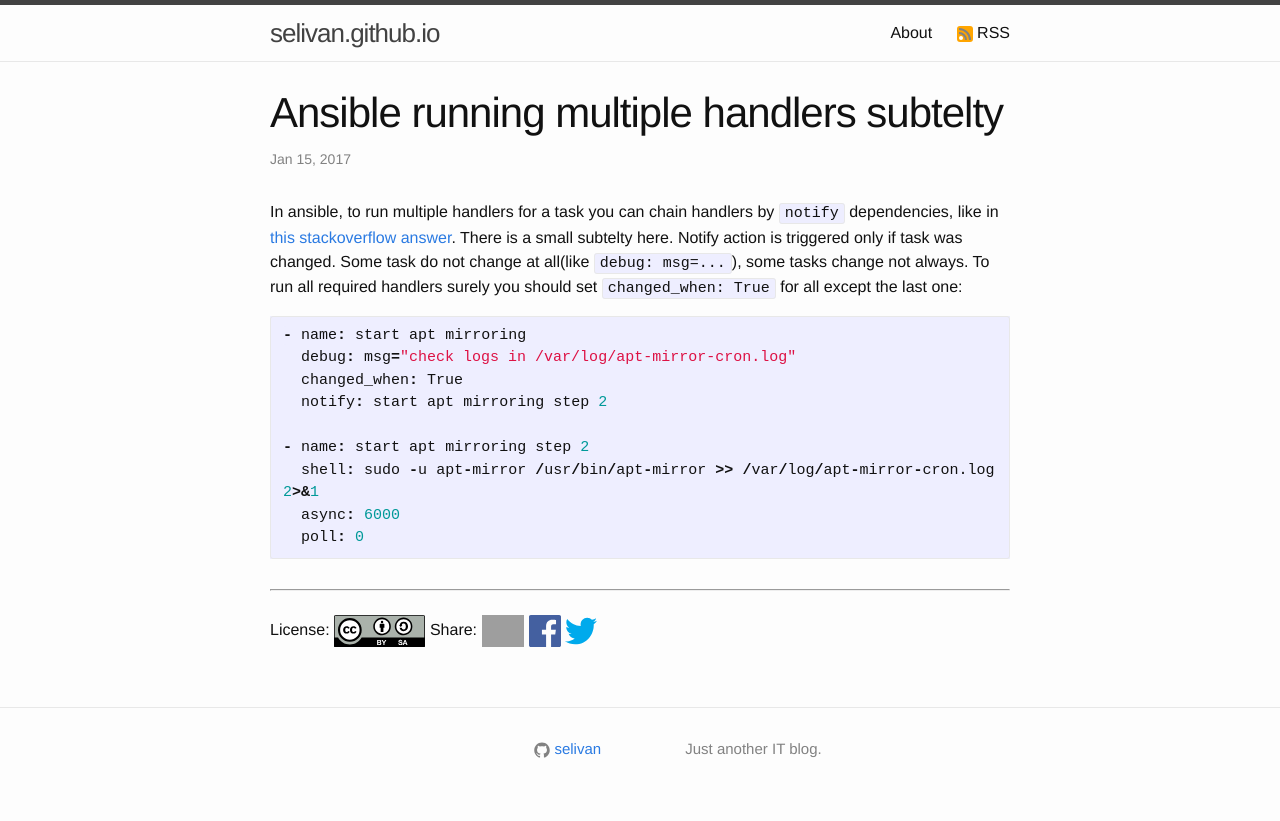
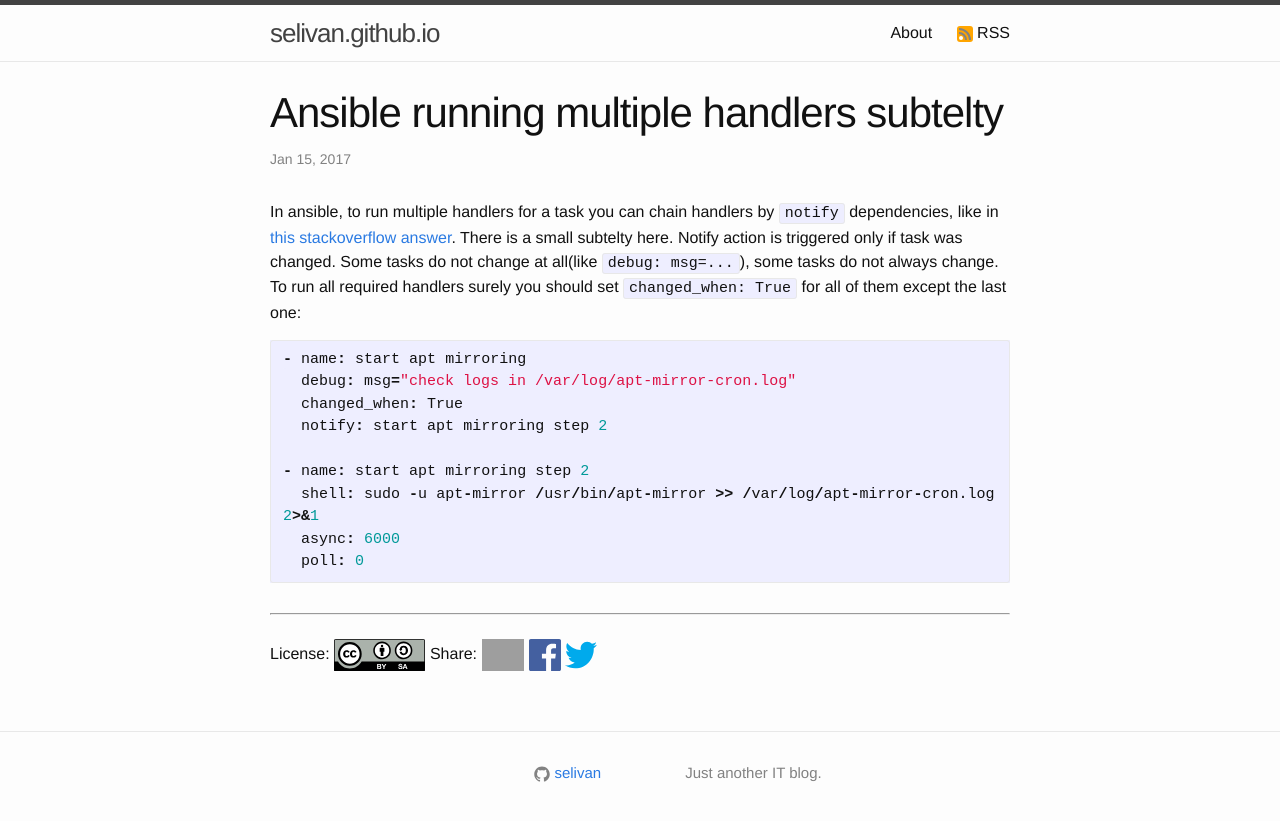
Before and after one commit to selivan/selivan.github.io, a Jekyll site: the page built from _posts/2017-01-15-ansible-multiple-handlers-subtlety.md, in a window 1280 px wide. Shown: the top 821 px of the page. Built offline with Jekyll 4.4.1, drawn with Linux system fonts in a browser that asks for light colours; comment, search, counter and statistics services are not loaded; grey boxes are pictures that could not be loaded.

Commit message:
Update 2017-01-15-ansible-multiple-handlers-subtlety.md

````diff
--- a/_posts/2017-01-15-ansible-multiple-handlers-subtlety.md
+++ b/_posts/2017-01-15-ansible-multiple-handlers-subtlety.md
@@ -4,7 +4,7 @@ title:  "Ansible running multiple handlers subtelty"
 tags: ansible
 ---
 
-In ansible, to run multiple handlers for a task you can chain handlers by `notify` dependencies, like in [this stackoverflow answer](http://stackoverflow.com/a/31618968/890863). There is a small subtelty here. Notify action is triggered only if task was changed. Some task do not change at all(like `debug: msg=...`), some tasks change not always. To run all required handlers surely you should set `changed_when: True` for all except the last one:
+In ansible, to run multiple handlers for a task you can chain handlers by `notify` dependencies, like in [this stackoverflow answer](http://stackoverflow.com/a/31618968/890863). There is a small subtelty here. Notify action is triggered only if task was changed. Some tasks do not change at all(like `debug: msg=...`), some tasks do not always change. To run all required handlers surely you should set `changed_when: True` for all of them except the last one:
 
 ```c
 - name: start apt mirroring
````
